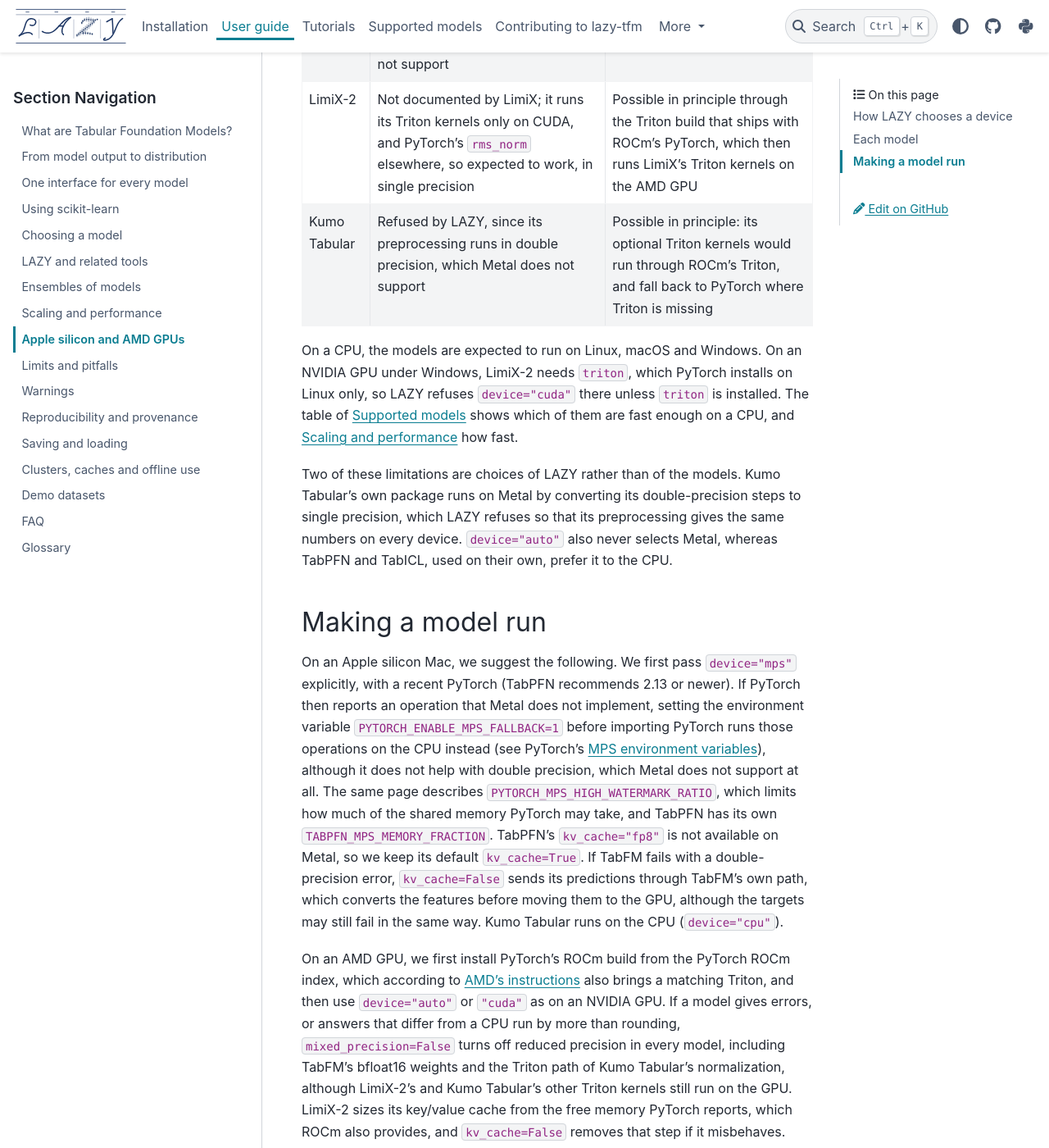
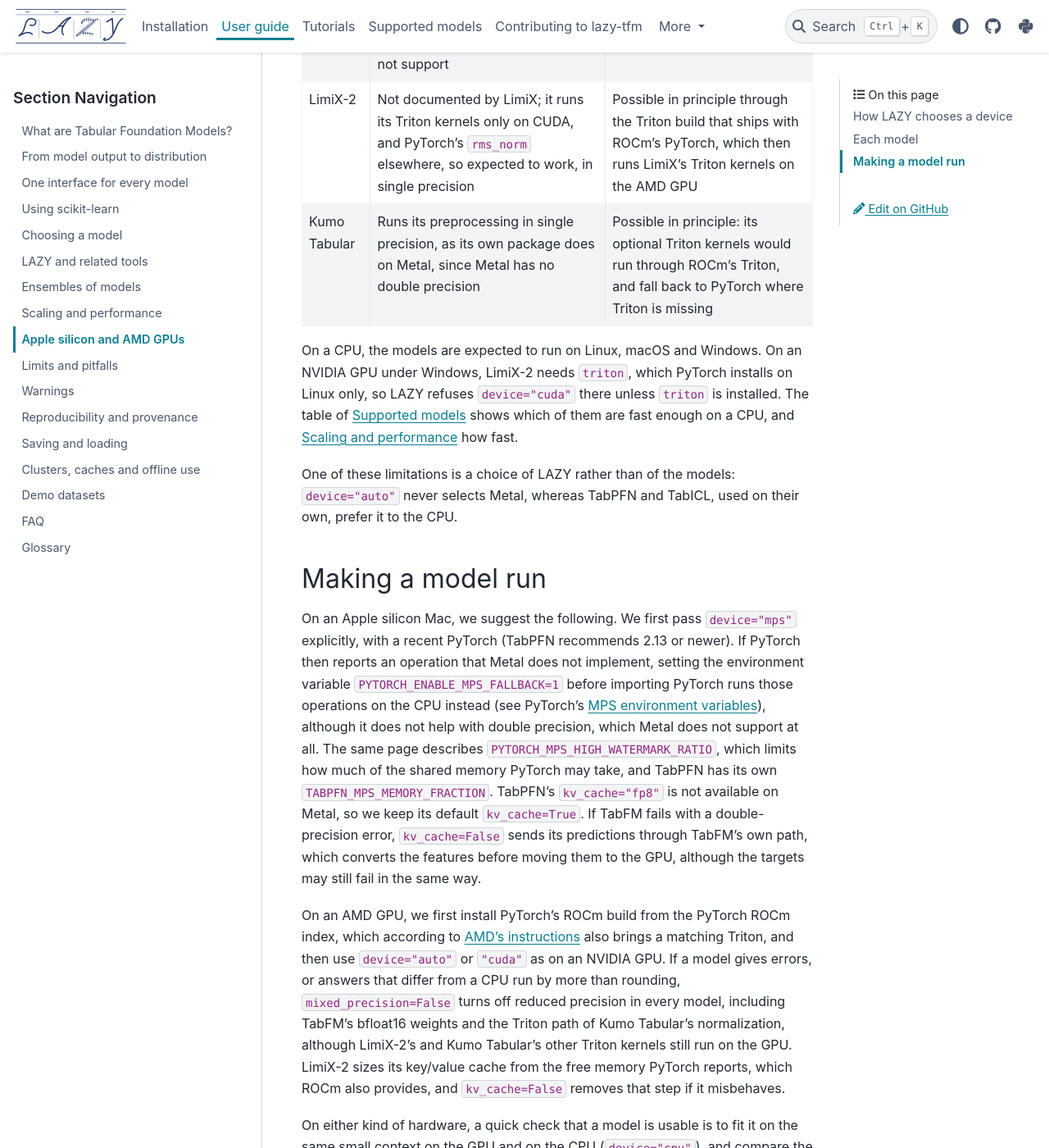
Before and after one commit to biprateep/lazy-tfm, a Sphinx documentation site: the page built from docs/guide/hardware.md, in a window 1280 px wide and 1400 px high, scrolled down 1290 px. Shown: the whole window at 82% size. Built offline with Sphinx 7.4.7 and the PyData theme 0.15.4, drawn with Linux system fonts in a browser that asks for light colours; pages that are not in the unit, such as notebooks, are missing from menus.

Commit message:
Describe Kumo Tabular running on MPS in the docs
Co-Authored-By: Claude Opus 5.5 <noreply@anthropic.com>

```diff
--- a/docs/guide/hardware.md
+++ b/docs/guide/hardware.md
@@ -38,7 +38,7 @@ and not run.
 | TabICL | Supported by TabICL itself; expected to work, in single precision | Not mentioned by TabICL; it uses PyTorch's standard attention, so expected to work |
 | TabFM | Not documented by TabFM; may fail when double-precision arrays reach the GPU, which Metal does not support | Not documented by TabFM; needs a GPU with bfloat16 support under mixed precision |
 | LimiX-2 | Not documented by LimiX; it runs its Triton kernels only on CUDA, and PyTorch's `rms_norm` elsewhere, so expected to work, in single precision | Possible in principle through the Triton build that ships with ROCm's PyTorch, which then runs LimiX's Triton kernels on the AMD GPU |
-| Kumo Tabular | Refused by LAZY, since its preprocessing runs in double precision, which Metal does not support | Possible in principle: its optional Triton kernels would run through ROCm's Triton, and fall back to PyTorch where Triton is missing |
+| Kumo Tabular | Runs its preprocessing in single precision, as its own package does on Metal, since Metal has no double precision | Possible in principle: its optional Triton kernels would run through ROCm's Triton, and fall back to PyTorch where Triton is missing |
 
 On a CPU, the models are expected to run on Linux, macOS and Windows. On an
 NVIDIA GPU under Windows, LimiX-2 needs `triton`, which PyTorch installs on
@@ -46,11 +46,9 @@ Linux only, so LAZY refuses `device="cuda"` there unless `triton` is
 installed. The table of {doc}`../models/index` shows which
 of them are fast enough on a CPU, and {doc}`scaling` how fast.
 
-Two of these limitations are choices of LAZY rather than of the models. Kumo
-Tabular's own package runs on Metal by converting its double-precision steps
-to single precision, which LAZY refuses so that its preprocessing gives the
-same numbers on every device. `device="auto"` also never selects Metal,
-whereas TabPFN and TabICL, used on their own, prefer it to the CPU.
+One of these limitations is a choice of LAZY rather than of the models:
+`device="auto"` never selects Metal, whereas TabPFN and TabICL, used on their
+own, prefer it to the CPU.
 
 ## Making a model run
 
@@ -67,8 +65,7 @@ limits how much of the shared memory PyTorch may take, and TabPFN has its own
 Metal, so we keep its default `kv_cache=True`. If TabFM fails with a
 double-precision error, `kv_cache=False` sends its predictions through TabFM's
 own path, which converts the features before moving them to the GPU, although
-the targets may still fail in the same way. Kumo Tabular runs on the CPU
-(`device="cpu"`).
+the targets may still fail in the same way.
 
 On an AMD GPU, we first install PyTorch's ROCm build from the PyTorch ROCm
 index, which according to
```
Also changed, not shown: docs/guide/interface.md (+1 -1 lines).
